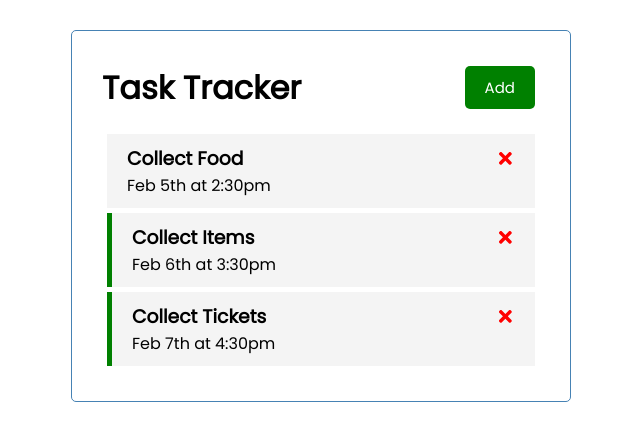
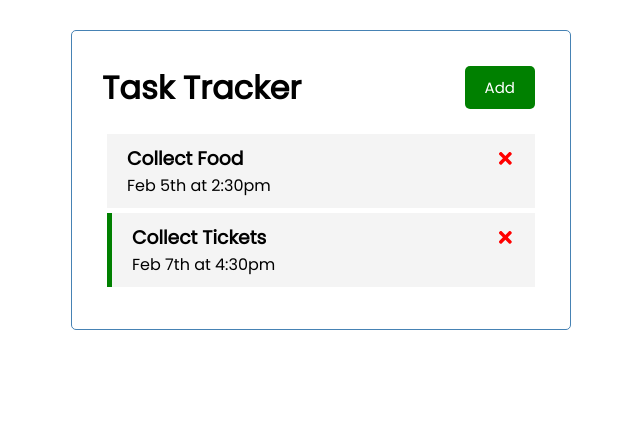
Before and after one commit to vijay0405/Task-Tracker, a React (Create React App) app: page / in a window 1280 px wide. Shown: the top 440 px of the page, without its empty margins (319-959 px from the left). Built offline with nearby package versions, Linux system fonts and the light colour scheme; data requests are answered from the project's data file.

Commit message:
added delete api

```diff
--- a/db.json
+++ b/db.json
@@ -7,12 +7,6 @@
       "reminder": false
     },
     {
-      "id": "2",
-      "text": "Collect Items",
-      "day": "Feb 6th at 3:30pm",
-      "reminder": true
-    },
-    {
       "id": "3",
       "text": "Collect Tickets",
       "day": "Feb 7th at 4:30pm",
--- a/src/App.js
+++ b/src/App.js
@@ -31,7 +31,9 @@
     setTaskList([...taskList, newTask]);
   }
 
-  const deleteTask = (id) => {
+  const deleteTask = async (id) => {
+    await fetch(`http://localhost:5000/tasks/${id}`, {method: "DELETE"});
+
     console.log('delete', id);
     setTaskList(taskList.filter((task)=> task.id != id));
   };
```
